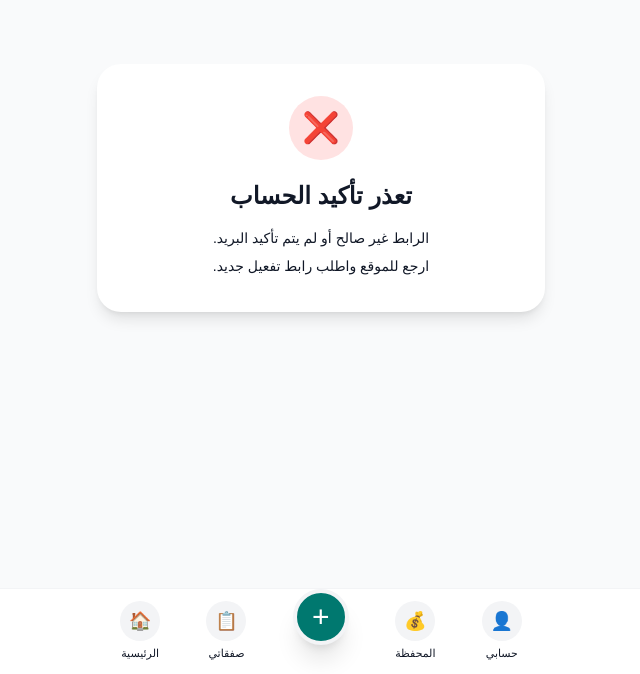
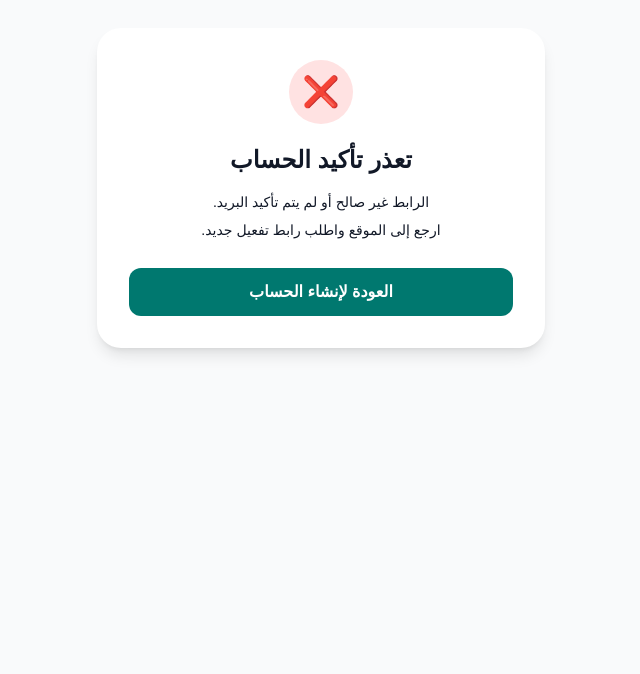
Before and after one commit to DyA1212/watheeq, a Next.js app: page /auth/callback in a window 1280 px wide. Shown: the part 212-886 px from the top of the page, without its empty margins (319-959 px from the left). After the commit the page ends 800 px from the top, so only its background shows below. Built offline with nearby package versions, Linux system fonts and the light colour scheme; no server answers.

Commit message:
fix callback navigation

```diff
--- a/app/auth/callback/page.tsx
+++ b/app/auth/callback/page.tsx
@@ -1,11 +1,14 @@
 "use client";
 
 import { useEffect, useState } from "react";
+import { useRouter } from "next/navigation";
 import { supabase } from "@/lib/supabase";
 
 type Status = "loading" | "success" | "expired" | "error";
 
 export default function AuthCallbackPage() {
+  const router = useRouter();
+
   const [status, setStatus] = useState<Status>("loading");
 
   useEffect(() => {
@@ -26,10 +29,6 @@ export default function AuthCallbackPage() {
           const description =
             errorDescription?.toLowerCase() || "";
 
-          /*
-            إذا ظهر خطأ في الرابط، نتأكد أولًا:
-            ربما الحساب تأكد والجلسة موجودة بالفعل.
-          */
           const {
             data: { user: existingUser },
           } = await supabase.auth.getUser();
@@ -64,9 +63,6 @@ export default function AuthCallbackPage() {
           return;
         }
 
-        /*
-          نستبدل كود التفعيل بجلسة حقيقية.
-        */
         if (code) {
           const { error: exchangeError } =
             await supabase.auth.exchangeCodeForSession(
@@ -74,10 +70,6 @@ export default function AuthCallbackPage() {
             );
 
           if (exchangeError) {
-            /*
-              قد يكون الرابط استُخدم، لكن الحساب
-              تأكد والجلسة موجودة بالفعل.
-            */
             const {
               data: { user: existingUser },
             } = await supabase.auth.getUser();
@@ -115,9 +107,6 @@ export default function AuthCallbackPage() {
           }
         }
 
-        /*
-          نتحقق من المستخدم بعد استبدال الكود.
-        */
         const {
           data: { user },
           error: userError,
@@ -131,9 +120,6 @@ export default function AuthCallbackPage() {
           return;
         }
 
-        /*
-          لا نسجل دخوله إلا بعد تأكيد البريد فعلًا.
-        */
         if (!user.email_confirmed_at) {
           await supabase.auth.signOut();
 
@@ -169,9 +155,6 @@ export default function AuthCallbackPage() {
             ""
         );
 
-        /*
-          بيانات الحساب المفتوح حاليًا.
-        */
         sessionStorage.setItem(
           "user_id",
           user.id
@@ -197,9 +180,6 @@ export default function AuthCallbackPage() {
           "user"
         );
 
-        /*
-          بيانات دائمة مرتبطة بمعرف المستخدم.
-        */
         localStorage.setItem(
           "user_id",
           user.id
@@ -225,9 +205,6 @@ export default function AuthCallbackPage() {
           userPhone
         );
 
-        /*
-          نحذف بيانات التسجيل المؤقتة.
-        */
         sessionStorage.removeItem(
           "pending_register_name"
         );
@@ -282,14 +259,22 @@ export default function AuthCallbackPage() {
             تم تأكيد الحساب بنجاح
           </h1>
 
-          <p className="text-sm leading-7 text-gray-500">
+          <p className="mb-6 text-sm leading-7 text-gray-500">
             تم تفعيل حسابك في منصة{" "}
             <b>وثيق</b>.
             <br />
             تم تسجيل دخولك بنجاح.
-            <br />
-            يمكنك الآن الرجوع إلى الموقع من المتصفح.
           </p>
+
+          <button
+            type="button"
+            onClick={() => {
+              window.location.href = "/deal";
+            }}
+            className="w-full rounded-xl bg-teal-700 py-3 font-bold text-white transition hover:bg-teal-800"
+          >
+            الدخول إلى الموقع
+          </button>
         </div>
       </main>
     );
@@ -310,11 +295,20 @@ export default function AuthCallbackPage() {
             رابط التفعيل منتهي
           </h1>
 
-          <p className="text-sm leading-7 text-gray-500">
+          <p className="mb-6 text-sm leading-7 text-gray-500">
             هذا الرابط قديم أو تم استخدامه من قبل.
             <br />
-            ارجع للموقع واطلب رابط تفعيل جديد.
+            ارجع إلى صفحة إنشاء الحساب واطلب رابط
+            تفعيل جديد.
           </p>
+
+          <button
+            type="button"
+            onClick={() => router.replace("/register")}
+            className="w-full rounded-xl bg-teal-700 py-3 font-bold text-white transition hover:bg-teal-800"
+          >
+            العودة لإنشاء الحساب
+          </button>
         </div>
       </main>
     );
@@ -335,11 +329,19 @@ export default function AuthCallbackPage() {
             تعذر تأكيد الحساب
           </h1>
 
-          <p className="text-sm leading-7 text-gray-500">
+          <p className="mb-6 text-sm leading-7 text-gray-500">
             الرابط غير صالح أو لم يتم تأكيد البريد.
             <br />
-            ارجع للموقع واطلب رابط تفعيل جديد.
+            ارجع إلى الموقع واطلب رابط تفعيل جديد.
           </p>
+
+          <button
+            type="button"
+            onClick={() => router.replace("/register")}
+            className="w-full rounded-xl bg-teal-700 py-3 font-bold text-white transition hover:bg-teal-800"
+          >
+            العودة لإنشاء الحساب
+          </button>
         </div>
       </main>
     );
--- a/app/components/NavigationWrapper.tsx
+++ b/app/components/NavigationWrapper.tsx
@@ -24,6 +24,10 @@ export default function NavigationWrapper() {
     return null;
   }
 
+  if (pathname.startsWith("/auth")) {
+    return null;
+  }
+
   if (pathname.startsWith("/admin")) {
     return null;
   }
```
